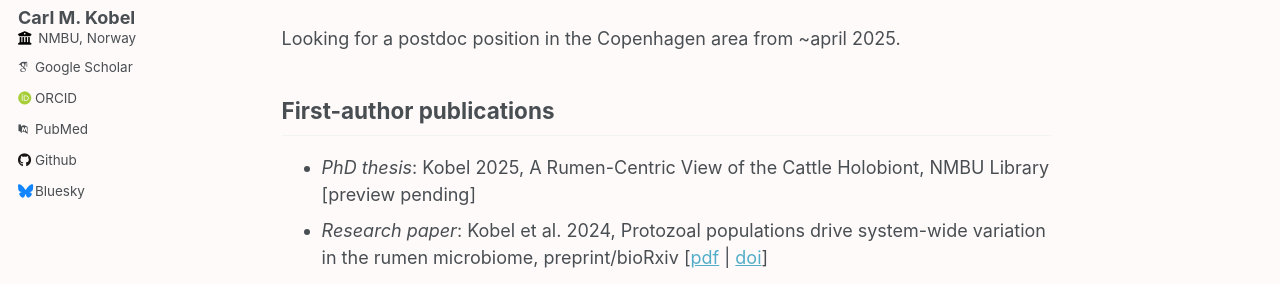
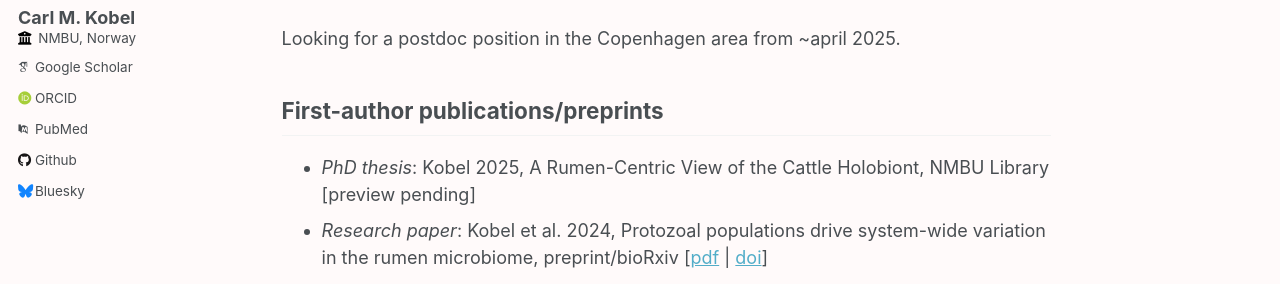
Before and after one commit to cmkobel/cmkobel.github.io, a Jekyll site: the page built from _pages/about.md, in a window 1280 px wide and 900 px high. Shown: the part 282-566 px from the top of the window. Built offline with Jekyll 4.4.1, drawn with Linux system fonts in a browser that asks for light colours; some web fonts are replaced.

Commit message:
Update about.md

```diff
--- a/_pages/about.md
+++ b/_pages/about.md
@@ -12,7 +12,7 @@ I'm a bioinformatician and a PhD candidate in the MEMO group at NMBU, Norway. My
 
 Looking for a postdoc position in the Copenhagen area from ~april 2025.
 
-## First-author publications
+## First-author publications/preprints
 
   - *PhD thesis*: Kobel 2025, A Rumen-Centric View of the Cattle Holobiont, NMBU Library [preview pending]
   - *Research paper*: Kobel et al. 2024, Protozoal populations drive system-wide variation in the rumen microbiome, preprint/bioRxiv [[pdf](https://www.biorxiv.org/content/10.1101/2024.12.05.626740.full.pdf) \| [doi](https://www.biorxiv.org/content/10.1101/2024.12.05.626740)]
```
